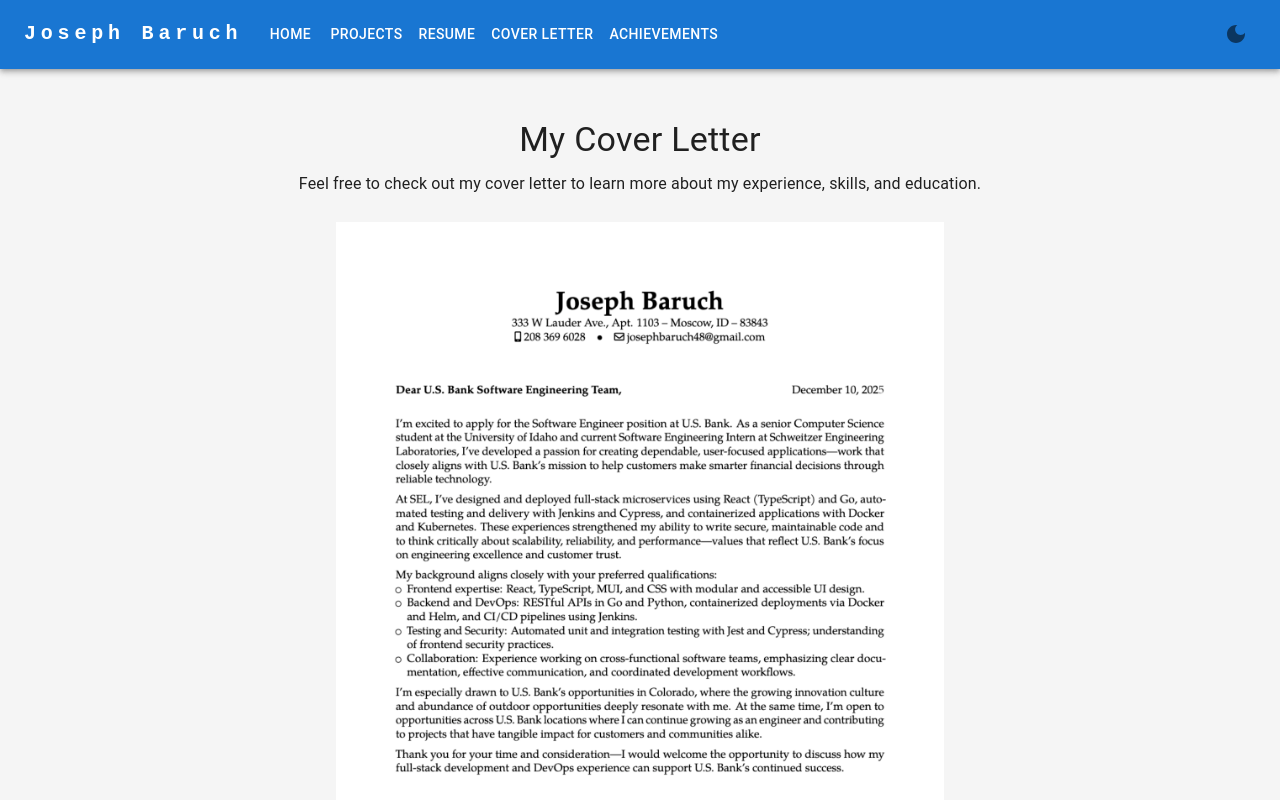
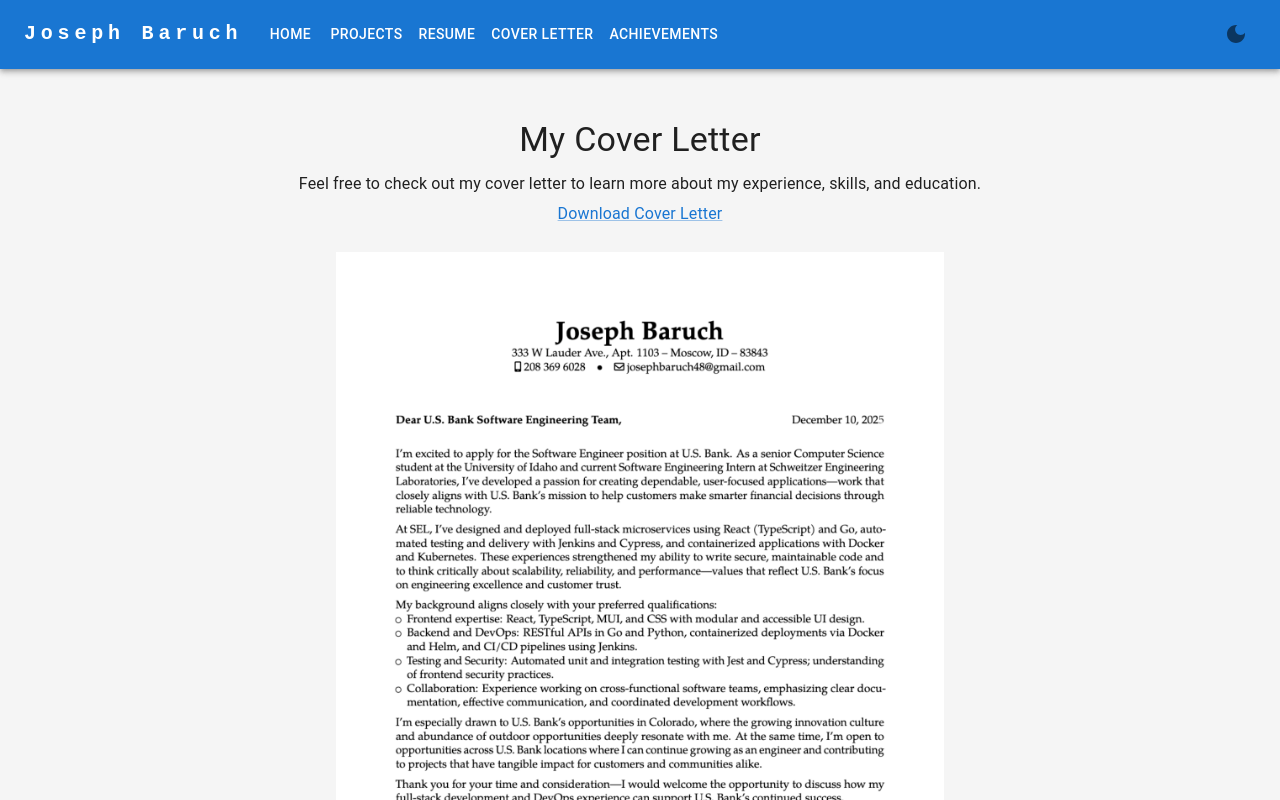
Before and after one commit to JosephPBaruch/joseph-baruch.com, a React (Vite) app: page / in a window 1280 px wide. Both pictures are taken after a click on the button "COVER LETTER". Shown: the top 800 px of the page. Built offline with nearby package versions, Linux system fonts and the light colour scheme.

Commit message:
try this

```diff
--- a/src/pages/CoverLetter.tsx
+++ b/src/pages/CoverLetter.tsx
@@ -1,7 +1,6 @@
 import React from "react";
 import { Container, Typography, Box, Link } from "@mui/material";
 import { makeStyles } from "@mui/styles";
-import useMediaQuery from "@mui/material/useMediaQuery";
 const useStyles = makeStyles({
   root: {
     display: "flex",
@@ -18,7 +17,6 @@ const useStyles = makeStyles({
 
 const CoverLetter: React.FC = () => {
   const classes = useStyles();
-  const isSmallScreen = useMediaQuery("(max-width:600px)");
 
   return (
     <Container sx={{ p: 3 }} maxWidth="md" className={classes.root}>
@@ -31,16 +29,13 @@ const CoverLetter: React.FC = () => {
           experience, skills, and education.
         </Typography>
       </Box>
-      {isSmallScreen ? (
       <Box>
         <Typography variant="body1" align="center" gutterBottom>
           <Link href="/CoverLetter.pdf" download>
             Download Cover Letter
           </Link>
-            ß
         </Typography>
       </Box>
-      ) : (
       <Box className={classes.pdfContainer}>
         <img
           src="/CoverLetter.png"
@@ -48,7 +43,6 @@ const CoverLetter: React.FC = () => {
           style={{ width: "100%", height: "100%", objectFit: "contain" }}
         />
       </Box>
-      )}
     </Container>
   );
 };
```
Lines whose indentation alone changed are shown as unchanged.
